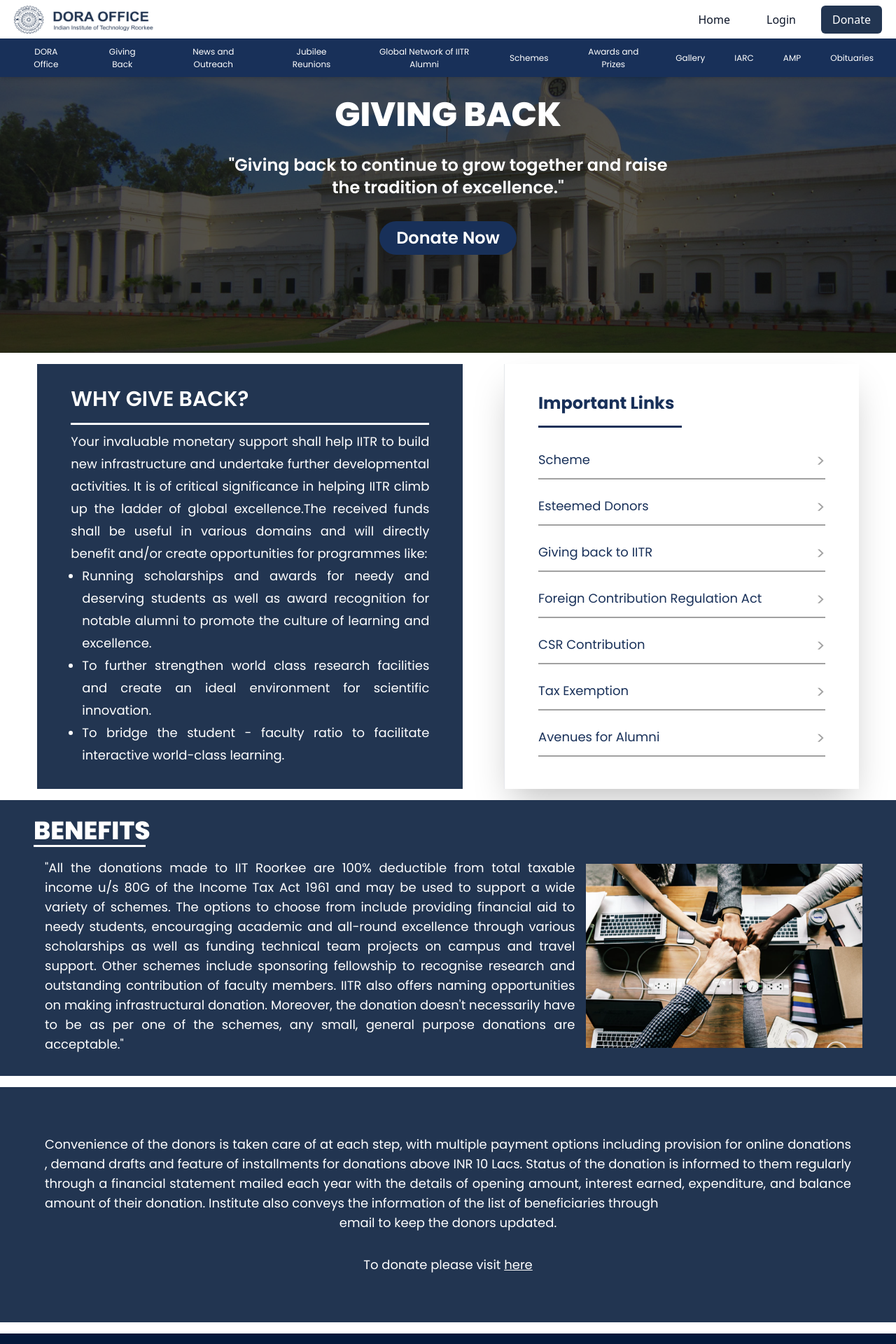
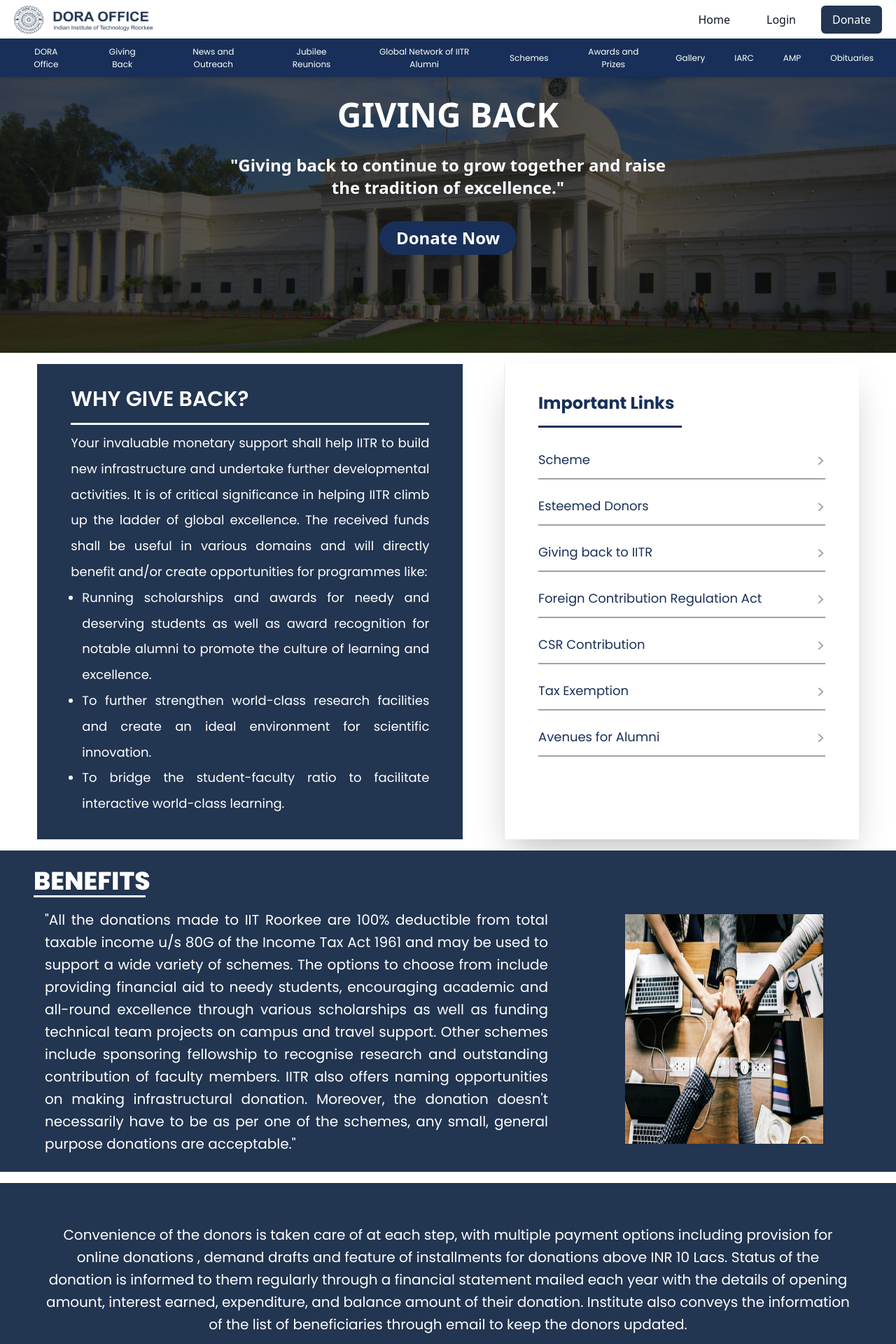
Before and after one commit to DORA-WEBSITE/DORA_frontend, a React (Vite) app: page /givingback in a window 1280 px wide. Shown: the top 1920 px of the page at 70% size. Built offline with nearby package versions, Linux system fonts and the light colour scheme.

Commit message:
changes giving back

```diff
--- a/src/pages/GivingBack.jsx
+++ b/src/pages/GivingBack.jsx
@@ -4,17 +4,18 @@
 
 const GivingBack = () => {
   return (
-    <div className="flex flex-col gap-4 mb-4">
-      <div className="font-poppins">
+    <div className="w-fit flex flex-col gap-4 mb-4  ">
+      <div className="font-poppinsw-full md:w-auto relative">
         <img
           className="h-[504px] w-full object-cover"
           src={mainBuilding}
           alt=""
         />
-        <div className="absolute h-[504px] inset-0 bg-[#0B0B0B] opacity-[69%]"></div>
-        <div className="flex flex-col h-[504px] gap-8 absolute inset-0 z-10 items-center justify-center">
+
+        <div className=" absolute h-[504px] inset-0 bg-[#0B0B0B] opacity-[69%]"></div>
+        <div className="  flex flex-col h-[504px] gap-8 absolute inset-0 z-10 items-center justify-center px-5">
           <div className="text-white font-extrabold text-5xl">GIVING BACK</div>
-          <div className="text-center text-white text-2xl font-semibold w-[642px]">
+          <div className="w-none text-center text-white text-2xl font-semibold md:w-[642px]">
             "Giving back to continue to grow together and raise the tradition of
             excellence."
           </div>
@@ -29,110 +30,106 @@
         </div>
       </div>
 
-      <div className="flex gap-4 mx-8 font-poppins justify-around">
-        <div className="w-6/12 bg-[#223551] text-white text-justify px-12 py-8 text-lg line leading-8">
-          <p className="text-3xl font-semibold mb-4">WHY GIVE BACK?</p>
-          <div className="bg-white [height:3px] mb-2"></div>
-          <p>
+      <div className="flex flex-col gap-4 mx-6 md:mx-8 font-poppins justify-around md:flex-row">
+      {/* Left Section */}
+      <div className="w-full md:mt-0 mt-5 px-4 text-left md:w-6/12 bg-[#223551] text-white md:text-justify md:px-12 py-8 text-lg leading-8 break-words">
+        <p className="md:text-3xl  text-[20px]  font-semibold mb-4">WHY GIVE BACK?</p>
+        <div className="bg-white h-[3px] mb-2"></div>
+        <p className="md:text-lg text-[12px] " style={{lineHeight:"2.3rem"}}>
           Your invaluable monetary support shall help IITR to build new
           infrastructure and undertake further developmental activities. It is
           of critical significance in helping IITR climb up the ladder of
-            global excellence.The received funds shall be useful in various
+          global excellence. The received funds shall be useful in various
           domains and will directly benefit and/or create opportunities for
           programmes like:
         </p>
-          <ul className="list-disc ml-4">
+        <ul className="list-disc ml-4 md:text-lg text-[12px]"  style={{lineHeight:"2.3rem"}}>
           <li>
             Running scholarships and awards for needy and deserving students
             as well as award recognition for notable alumni to promote the
             culture of learning and excellence.
           </li>
           <li>
-              To further strengthen world class research facilities and create
+            To further strengthen world-class research facilities and create
             an ideal environment for scientific innovation.
           </li>
           <li>
-              To bridge the student - faculty ratio to facilitate interactive
+            To bridge the student-faculty ratio to facilitate interactive
             world-class learning.
           </li>
         </ul>
       </div>
 
-        <div className="w-5/12 border-s shadow-2xl py-10 px-12 bg-white">
-          <p className="text-2xl font-bold mb-4 text-[#183059]">
-            Important Links
-          </p>
-          <div className="[height:3px] bg-[#183059] w-1/2 mb-8"></div>
+      {/* Right Section */}
+      <div className="w-full md:w-5/12 border-s shadow-2xl py-10 px-6 md:px-12 bg-white mt-5 md:mt-0">
+        <p className="md:text-2xl text-xl font-bold mb-4 text-[#183059]">Important Links</p>
+        <div className="h-[3px] bg-[#183059] md:w-1/2 w-12/13 mb-8"></div>
         <ul className="flex-col flex gap-6">
-            <a href="https://iitrdora.iitr.ac.in/givingbacknew/giving.php" target="_blank">
+          <a href="https://iitrdora.iitr.ac.in/givingbacknew/giving.php" target="_blank" rel="noopener noreferrer">
             <div className="flex justify-between">
-                <div className="text-lg text-[#183059]">Scheme</div>
+              <div className="md:text-lg text-base text-[#183059]">Scheme</div>
               <div className="text-2xl text-[#A1A1A1]">{">"}</div>
             </div>
-              <div className="bg-[#A1A1A1] [height:2px] mt-2"></div>
+            <div className="bg-[#A1A1A1] h-[2px] mt-2"></div>
           </a>
           <a href="/topdonors">
             <div className="flex justify-between">
-                <div className="text-lg text-[#183059]">Esteemed Donors</div>
+              <div className="md:text-lg text-base text-[#183059]">Esteemed Donors</div>
               <div className="text-2xl text-[#A1A1A1]">{">"}</div>
             </div>
-              <div className="bg-[#A1A1A1] [height:2px] mt-2"></div>
+            <div className="bg-[#A1A1A1] h-[2px] mt-2"></div>
           </a>
           <a href="/Givingbackcta">
             <div className="flex justify-between">
-                <div className="text-lg text-[#183059]">
-                  Giving back to IITR
-                </div>
+              <div className="md:text-lg text-base text-[#183059]">Giving back to IITR</div>
               <div className="text-2xl text-[#A1A1A1]">{">"}</div>
             </div>
-              <div className="bg-[#A1A1A1] [height:2px] mt-2"></div>
+            <div className="bg-[#A1A1A1] h-[2px] mt-2"></div>
           </a>
-            <a href="http://localhost:3000/uploads/Foreign_Contribution_Act.pdf" target="_blank">
+          <a href="http://localhost:3000/uploads/Foreign_Contribution_Act.pdf" target="_blank" rel="noopener noreferrer">
             <div className="flex justify-between">
-                <div className="text-lg text-[#183059]">
-                  Foreign Contribution Regulation Act
-                </div>
+              <div className="md:text-lg text-base text-[#183059]">Foreign Contribution Regulation Act</div>
               <div className="text-2xl text-[#A1A1A1]">{">"}</div>
             </div>
-              <div className="bg-[#A1A1A1] [height:2px] mt-2"></div>
+            <div className="bg-[#A1A1A1] h-[2px] mt-2"></div>
           </a>
-            <a href="https://iitrdora.iitr.ac.in/donors/csr.php" target="_blank">
+          <a href="https://iitrdora.iitr.ac.in/donors/csr.php" target="_blank" rel="noopener noreferrer">
             <div className="flex justify-between">
-                <div className="text-lg text-[#183059]">CSR Contribution</div>
+              <div className="md:text-lg text-base text-[#183059]">CSR Contribution</div>
               <div className="text-2xl text-[#A1A1A1]">{">"}</div>
             </div>
-              <div className="bg-[#A1A1A1] [height:2px] mt-2"></div>
+            <div className="bg-[#A1A1A1] h-[2px] mt-2"></div>
           </a>
-            <a href="http://localhost:3000/uploads/Tax_Exemption.pdf" target="_blank">
+          <a href="http://localhost:3000/uploads/Tax_Exemption.pdf" target="_blank" rel="noopener noreferrer">
             <div className="flex justify-between">
-                <div className="text-lg text-[#183059]">Tax Exemption</div>
+              <div className="md:text-lg text-base text-[#183059]">Tax Exemption</div>
               <div className="text-2xl text-[#A1A1A1]">{">"}</div>
             </div>
-              <div className="bg-[#A1A1A1] [height:2px] mt-2"></div>
+            <div className="bg-[#A1A1A1] h-[2px] mt-2"></div>
           </a>
           <a href="https://iitrdora.iitr.ac.in/donors/Avenues.php">
             <div className="flex justify-between">
-                <div className="text-lg text-[#183059]">Avenues for Alumni</div>
+              <div className="md:text-lg text-base text-[#183059]">Avenues for Alumni</div>
               <div className="text-2xl text-[#A1A1A1]">{">"}</div>
             </div>
-              <div className="bg-[#A1A1A1] [height:2px] mt-2"></div>
+            <div className="bg-[#A1A1A1] h-[2px] mt-2"></div>
           </a>
         </ul>
       </div>
     </div>
 
-      <div className="[min-height:388px] bg-[#223551] text-white font-poppins px-12 py-6">
+      <div className="[min-height:388px] bg-[#223551] text-white font-poppins md:px-12 py-6">
         <div>
-          <div className="text-4xl font-extrabold">BENEFITS</div>
-          <div className="bg-white [height:3px] w-40"></div>
+          <div className="md:text-4xl text-2xl font-extrabold flex justify-center md:justify-start">BENEFITS</div>
+          <div className="bg-white [height:3px] mb-5 w-40 flex mx-auto md:mx-0  md:justify-start md:mb-0"></div>
         </div>
-        <div className="mt-4 text-wrap">
+        <div className="mt-4 text-wrap flex flex-col  md:flex-row-reverse">
           <img
-            className="w-1/3 h-auto ml-4 mb-4 mt-2 float-right"
+            className="md:w-1/3 w-3/2 h-auto mx-auto  md:ml-4 mb-4 mt-2 px-14 "
             src={BenefitsImage}
             alt=""
           />
-          <p className="ml-4 text-lg text-justify">
+          <p className="md:ml-4 md:text-[20px] md:px-0 px-[22px] text-[12px] text-justify   md:text-justify md:mr-[3vw] break-words "  style={{lineHeight:"2rem"}}>
             "All the donations made to IIT Roorkee are 100% deductible from
             total taxable income u/s 80G of the Income Tax Act 1961 and may be
             used to support a wide variety of schemes. The options to choose
@@ -149,8 +146,8 @@
         </div>
       </div>
 
-      <div className="flex flex-col gap-8 justify-center items-center [min-height:336px] bg-[#223551] text-white font-poppins px-16 py-6">
-        <div className="text-lg text-justify">
+      <div className="flex flex-col gap-8 justify-center items-center [min-height:336px] bg-[#223551] text-white font-poppins px-6  md:px-16 py-6 " >
+        <div className="md:text-xl text-[12px] text-justify md:text-center" style={{lineHeight:"2rem"}}>
           Convenience of the donors is taken care of at each step, with multiple
           payment options including provision for online donations , demand
           drafts and feature of installments for donations above INR 10 Lacs.
@@ -159,10 +156,10 @@
           amount, interest earned, expenditure, and balance amount of their
           donation. Institute also conveys the information of the list of
           beneficiaries through
-          <div className="text-center">email to keep the donors updated.</div>
+         email to keep the donors updated.
         </div>
 
-        <div className="text-lg">
+        <div className=" md:text-lg text-[14px] ">
           To donate please visit{" "}
           <a className="underline" href="">
             here
```
Lines whose indentation alone changed are shown as unchanged.
